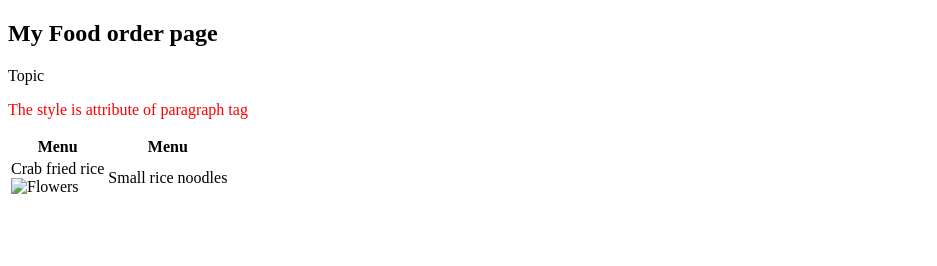
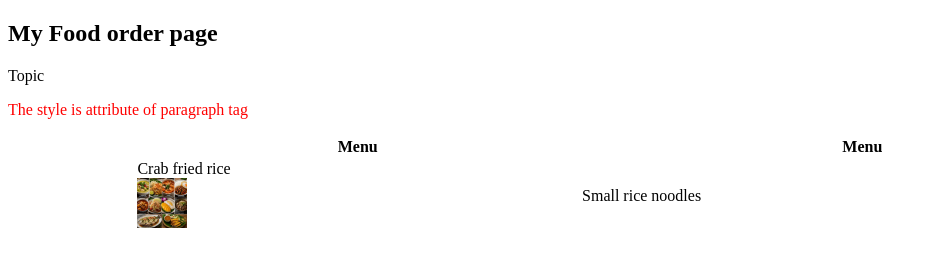
Before and after one commit to charufritto357-debug/charufweb, a plain HTML site: page food_order.html in a window 1280 px wide. Shown: the whole page, without its empty margins (0-937 px from the left). Drawn offline with Linux system fonts and the light colour scheme.

Commit message:
Update food_order.html

```diff
--- a/food_order.html
+++ b/food_order.html
@@ -8,7 +8,7 @@
    <p>Topic</p>
    <p style="color:red">The style is attribute of paragraph tag</p>
 
-<table>
+<table align="center" style="width:80%">
  <tr>
   <th>Menu</th>
   <th>Menu</th>
@@ -16,7 +16,7 @@
  </tr>
  <tr>
   <td> Crab fried rice <br>
-  <img src="menu1.jpg" alt="Flowers" width="50" height="50">
+  <img src="IMG_0965.JPG" alt="Flowers" width="50" height="50">
   <inputtype="number"id="qty"min="1"placeholder="Quantity">
   </td>
   <td>Small rice noodles</td>
```
